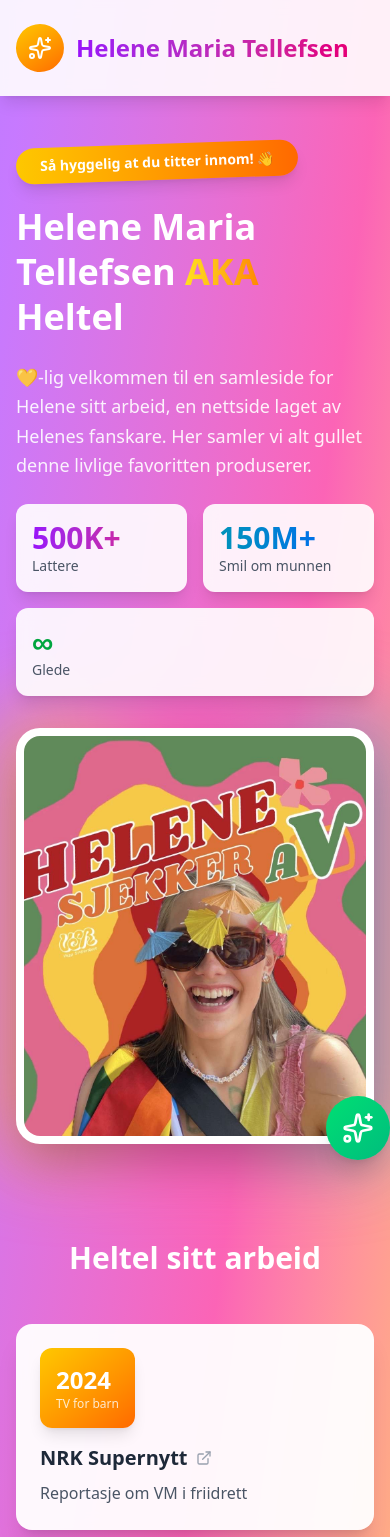
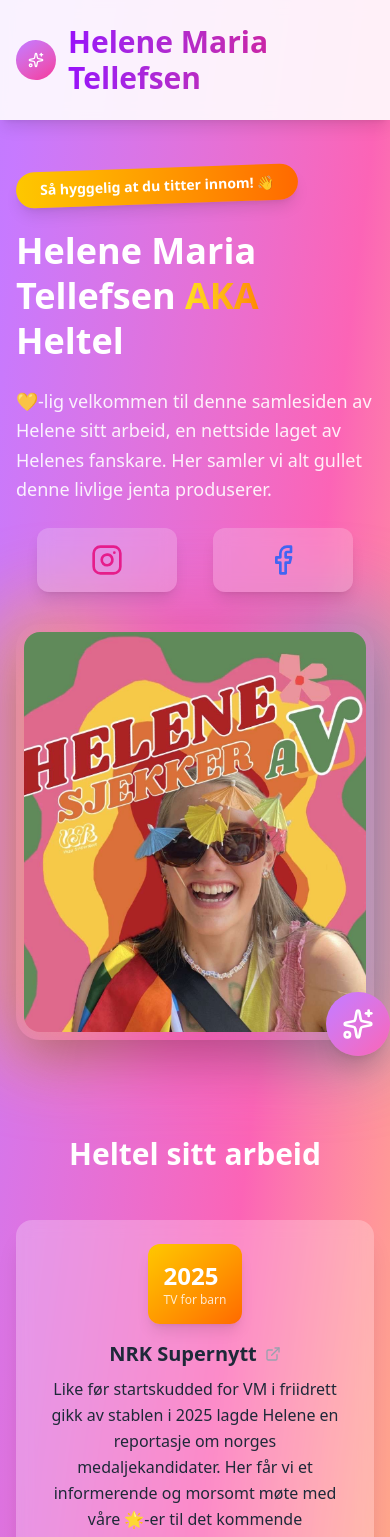
Before and after one commit to vegardhaneberg/Heltel, a React (Vite) app: page / in a window 390 px wide. Shown: the top 1537 px of the page. Built offline with nearby package versions, Linux system fonts and the light colour scheme.

Commit message:
Improve styling on mobile devices

```diff
--- a/index.html
+++ b/index.html
@@ -2,7 +2,11 @@
 <html lang="en">
   <head>
     <meta charset="UTF-8" />
-    <link rel="icon" type="image/svg+xml" href="/vite.svg" />
+    <link rel="icon" type="image/svg+xml" href="/favicon.svg" />
+    <link
+      href="https://fonts.googleapis.com/css2?family=Dancing+Script:wght@400;700&display=swap"
+      rel="stylesheet"
+    />
     <meta name="viewport" content="width=device-width, initial-scale=1.0" />
     <title>Heltel</title>
   </head>
--- a/src/App.tsx
+++ b/src/App.tsx
@@ -1,44 +1,7 @@
-import { Sparkles, ExternalLink } from "lucide-react";
+import { Sparkles, ExternalLink, Facebook, Instagram } from "lucide-react";
+import { WorkTimeLine } from "./data/PreviousWork";
 
 function App() {
-  const workTimeline = [
-    {
-      year: "2024",
-      title: "NRK Supernytt",
-      description: "Reportasje om VM i friidrett",
-      type: "TV for barn",
-      link: "https://tv.nrk.no/serie/supernytt/sesong/202509/episode/MSUM02091225",
-      color: "bg-gradient-to-br from-yellow-400 to-orange-500",
-    },
-    {
-      year: "2023",
-      title: "NRK Newton",
-      description:
-        "Produserte og medvirket i en episode om stjerner for Newton!",
-      type: "TV",
-      link: "https://tv.nrk.no/serie/newton/sesong/2025/episode/DMPP21501625",
-      color: "bg-gradient-to-br from-pink-400 to-rose-500",
-    },
-    {
-      year: "2022",
-      title: "Helene Sjekker Av",
-      description:
-        "Radioprogram for Voldas Studentradio hvor Helene sjekker av alt hun hadde på bucketlisten sin under studietiden i Volda. Bli med når Helene prøver seg som søppelhenter, detektiv og stifter et nært vennskap med 4 pensjonister fra Ørsta. Eposodene er også publisert på Spotify og Apple Podcast.",
-      type: "Radio",
-      link: "https://open.spotify.com/show/371wEolsdbDibF50jEln7W",
-      color: "bg-gradient-to-br from-cyan-400 to-blue-500",
-    },
-    {
-      year: "2022",
-      title: "Enten/Eller",
-      description:
-        "Ville du enten tilbringe 6mnd på tur med Lars Monsen til Canada, eller sykle fra Nordkapp til Sør-Kapp med Dag Otto Lauritzen og Sophie – Elise? Dette er bare et av mange dilemmaer vi tar opp dette radioprogrammet. En ting er i hvert fall sikkert, du trenger mest sannsynlig aldri å ta hensyn til noe av det vi snakker om, men vi tar det på fulle alvor selvom. Utfordringer, spalter og snikk snakk kan også påregnes.",
-      type: "Radio",
-      link: "https://open.spotify.com/show/3zvH9gBm9JbRtAsZvYrgaY",
-      color: "bg-gradient-to-br from-green-400 to-emerald-500",
-    },
-  ];
-
   return (
     <div className="min-h-screen bg-gradient-to-br from-purple-400 via-pink-400 to-yellow-300">
       {/* Header */}
@@ -46,18 +9,16 @@ function App() {
         <div className="max-w-6xl mx-auto px-4 sm:px-6 lg:px-8 py-6">
           <div className="flex items-center justify-between">
             <div className="flex items-center space-x-3">
-              <div className="bg-gradient-to-br from-yellow-400 to-orange-500 p-3 rounded-full transform rotate-12">
-                <Sparkles className="w-6 h-6 text-white -rotate-12" />
+              <div className="bg-gradient-to-br from-purple-400 to-pink-500 p-3 rounded-full transform rotate-12">
+                <Sparkles className="w-4 h-4 text-white -rotate-12" />
               </div>
-              <h1 className="text-2xl sm:text-3xl font-bold bg-gradient-to-r from-purple-600 to-pink-600 bg-clip-text text-transparent">
+              <h1 className='[font-family:"Dancing_Script",cursive] text-3xl sm:text-3xl font-bold bg-gradient-to-r from-purple-600 to-pink-600 bg-clip-text text-transparent'>
                 Helene Maria Tellefsen
               </h1>
             </div>
             {/* <div className="flex items-center space-x-2">
-              <Sparkles className="w-5 h-5 text-yellow-500 animate-pulse" />
-              <span className="text-sm font-medium text-gray-700 hidden sm:inline">
-                Litt om meg og mitt
-              </span>
+              <Trophy className="w-5 h-5 text-yellow-500 animate-pulse" />
+              <Medal className="w-5 h-5 text-yellow-500 animate-pulse" />
             </div> */}
           </div>
         </div>
@@ -70,13 +31,13 @@ function App() {
           <div className="order-2 md:order-1">
             <div className="relative">
               <div className="absolute -inset-4 bg-gradient-to-r from-yellow-400 via-pink-500 to-cyan-500 rounded-3xl blur-2xl opacity-60 animate-pulse"></div>
-              <div className="relative bg-white p-2 rounded-3xl shadow-2xl transform hover:scale-105 transition-transform duration-300">
+              <div className="relative p-2 rounded-3xl shadow-2xl transform hover:scale-105 transition-transform duration-300">
                 <img
                   src="Heltel.JPG"
                   alt="Helene Maria Tellefsen"
                   className="w-full h-[400px] sm:h-[500px] object-cover rounded-2xl"
                 />
-                <div className="absolute -bottom-4 -right-4 bg-gradient-to-br from-green-400 to-emerald-500 p-4 rounded-full shadow-xl">
+                <div className="absolute -bottom-4 -right-4 bg-gradient-to-br from-purple-400 to-pink-400 p-4 rounded-full shadow-xl">
                   <Sparkles className="w-8 h-8 text-white" />
                 </div>
               </div>
@@ -98,31 +59,27 @@ function App() {
               Heltel
             </h2>
             <p className="text-lg sm:text-xl text-white/90 leading-relaxed">
-              💛-lig velkommen til en samleside for Helene sitt arbeid, en
+              💛-lig velkommen til denne samlesiden av Helene sitt arbeid, en
               nettside laget av Helenes fanskare. Her samler vi alt gullet denne
-              livlige favoritten produserer.
+              livlige jenta produserer.
             </p>
-            <div className="flex flex-wrap gap-4">
-              <div className="bg-white/90 backdrop-blur-sm rounded-xl p-4 shadow-lg flex-1 min-w-[140px] transform hover:scale-105 transition-transform">
-                <div className="text-3xl font-bold bg-gradient-to-r from-purple-600 to-pink-600 bg-clip-text text-transparent">
-                  500K+
-                </div>
-                <div className="text-sm text-gray-600 font-medium">Lattere</div>
-              </div>
-              <div className="bg-white/90 backdrop-blur-sm rounded-xl p-4 shadow-lg flex-1 min-w-[140px] transform hover:scale-105 transition-transform">
-                <div className="text-3xl font-bold bg-gradient-to-r from-cyan-600 to-blue-600 bg-clip-text text-transparent">
-                  150M+
-                </div>
-                <div className="text-sm text-gray-600 font-medium">
-                  Smil om munnen
-                </div>
-              </div>
-              <div className="bg-white/90 backdrop-blur-sm rounded-xl p-4 shadow-lg flex-1 min-w-[140px] transform hover:scale-105 transition-transform">
-                <div className="text-3xl font-bold bg-gradient-to-r from-green-600 to-emerald-600 bg-clip-text text-transparent">
-                  ∞
-                </div>
-                <div className="text-sm text-gray-600 font-medium">Glede</div>
-              </div>
+            <div className="flex flex-wrap gap-4 justify-evenly">
+              <a
+                href="https://www.instagram.com/heltel/"
+                target="_blank"
+                rel="noopener noreferrer"
+                className="bg-white/20 backdrop-blur-sm rounded-xl p-4 shadow-lg flex-1 min-w-[140px] max-w-[140px] flex items-center justify-center transform hover:scale-105 transition-transform hover:bg-white/30"
+              >
+                <Instagram className="w-8 h-8 text-pink-600 opacity-80 hover:opacity-100 transition-opacity" />
+              </a>
+              <a
+                href="https://www.facebook.com/groups/1355474312821477"
+                target="_blank"
+                rel="noopener noreferrer"
+                className="bg-white/20 backdrop-blur-sm rounded-xl p-4 shadow-lg flex-1 min-w-[140px] max-w-[140px] flex items-center justify-center transform hover:scale-105 transition-transform hover:bg-white/30"
+              >
+                <Facebook className="w-8 h-8 text-blue-600 opacity-80 hover:opacity-100 transition-opacity" />
+              </a>
             </div>
           </div>
         </div>
@@ -131,24 +88,20 @@ function App() {
       {/* Timeline Section */}
       <div className="max-w-6xl mx-auto px-4 sm:px-6 lg:px-8 py-12 sm:py-20">
         <div className="text-center mb-12">
-          {/* <div className="inline-flex items-center space-x-2 bg-white/90 backdrop-blur-sm px-6 py-3 rounded-full shadow-lg mb-4">
-            <Calendar className="w-5 h-5 text-purple-600" />
-            <span className="font-bold text-gray-800">My Journey</span>
-          </div> */}
-          <h3 className="text-3xl sm:text-4xl font-black text-white">
+          <h3 className='[font-family:"Dancing_Script",cursive] text-3xl sm:text-4xl font-black text-white'>
             Heltel sitt arbeid
           </h3>
         </div>
 
         <div className="space-y-6">
-          {workTimeline.map((item, index) => (
+          {WorkTimeLine.map((item, index) => (
             <div
               key={index}
-              className="bg-white/95 backdrop-blur-sm rounded-2xl shadow-xl p-6 sm:p-8 transform hover:scale-[1.02] transition-all duration-300 hover:shadow-2xl"
+              className="bg-white/25 backdrop-blur-sm rounded-2xl shadow-xl p-6 sm:p-8 transform hover:scale-[1.02] transition-all duration-300 hover:shadow-2xl"
             >
-              <div className="flex flex-col sm:flex-row sm:items-center gap-4 sm:gap-6">
+              <div className="flex flex-col items-center sm:flex-row sm:items-center gap-4 sm:gap-6">
                 <div
-                  className={`${item.color} rounded-xl p-4 sm:p-6 shadow-lg flex-shrink-0 self-start sm:self-center`}
+                  className={`${item.color} rounded-xl p-4 sm:p-6 shadow-lg flex-shrink-0 self-center`}
                 >
                   <div className="text-2xl sm:text-3xl font-black text-white">
                     {item.year}
@@ -157,14 +110,14 @@ function App() {
                     {item.type}
                   </div>
                 </div>
-                <div className="flex-1">
-                  <h4 className="text-xl sm:text-2xl font-bold text-gray-800 mb-2 flex items-center gap-2">
+                <div className="w-full text-center sm:text-left sm:flex-1">
+                  <h4 className="text-xl sm:text-2xl font-bold text-gray-800 mb-2 flex items-center gap-2 justify-center sm:justify-start">
                     {item.title}
                     <a href={item.link} target="_blank">
                       <ExternalLink className="w-4 h-4 text-gray-400 hover:text-purple-600 cursor-pointer" />
                     </a>
                   </h4>
-                  <p className="text-gray-600 leading-relaxed">
+                  <p className="text-gray-800 leading-relaxed">
                     {item.description}
                   </p>
                 </div>
--- /dev/null
+++ b/src/data/PreviousWork.ts
@@ -0,0 +1,47 @@
+export interface Work {
+  year: number;
+  title: string;
+  description: string;
+  type: string;
+  link: string;
+  color: string;
+}
+
+export const WorkTimeLine: Work[] = [
+  {
+    year: 2025,
+    title: "NRK Supernytt",
+    description:
+      "Like før startskudded for VM i friidrett gikk av stablen i 2025 lagde Helene en reportasje om norges medaljekandidater. Her får vi et informerende og morsomt møte med våre 🌟-er til det kommende mesterskapet i Tokyo 🇯🇵",
+    type: "TV for barn",
+    link: "https://tv.nrk.no/serie/supernytt/sesong/202509/episode/MSUM02091225",
+    color: "bg-gradient-to-br from-yellow-400 to-orange-500",
+  },
+  {
+    year: 2025,
+    title: "NRK Newton",
+    description:
+      "Stjernene på himmelen er ganske faktastiske✨✨✨ Dette formidler Helene både pedagogisk og underholdende i denne episoden av Newton. Her får deltakerne også bryne seg på en stjernebilde-challenge i eposiden hvor Helene har vært manusforfatter, produsent og medvirkende.",
+    type: "TV",
+    link: "https://tv.nrk.no/serie/newton/sesong/2025/episode/DMPP21501625",
+    color: "bg-gradient-to-br from-pink-400 to-rose-500",
+  },
+  {
+    year: 2024,
+    title: "Helene Sjekker Av",
+    description:
+      "Radioprogram for Voldas Studentradio hvor Helene sjekker av alt hun hadde på bucketlisten sin under studietiden i Volda. Bli med når Helene prøver seg som søppeltømmer, detektiv og stifter et nært vennskap med 4 pensjonister fra Ørsta. Eposodene er også publisert på Spotify og Apple Podcast.",
+    type: "Radio",
+    link: "https://open.spotify.com/show/371wEolsdbDibF50jEln7W",
+    color: "bg-gradient-to-br from-cyan-400 to-blue-500",
+  },
+  {
+    year: 2022,
+    title: "Enten/Eller",
+    description:
+      "Ville du enten tilbringe 6mnd på tur med Lars Monsen til Canada, eller sykle fra Nordkapp til Sør-Kapp med Dag Otto Lauritzen og Sophie - Elise? Dette er bare et av mange dilemmaer vi tar opp dette radioprogrammet. En ting er i hvert fall sikkert, du trenger mest sannsynlig aldri å ta hensyn til noe av det vi snakker om, men vi tar det på fulle alvor selvom. Utfordringer, spalter og snikk snakk kan også påregnes.",
+    type: "Radio",
+    link: "https://open.spotify.com/show/3zvH9gBm9JbRtAsZvYrgaY",
+    color: "bg-gradient-to-br from-green-400 to-emerald-500",
+  },
+];
```
Also changed, not shown: public/favicon.svg (added).
